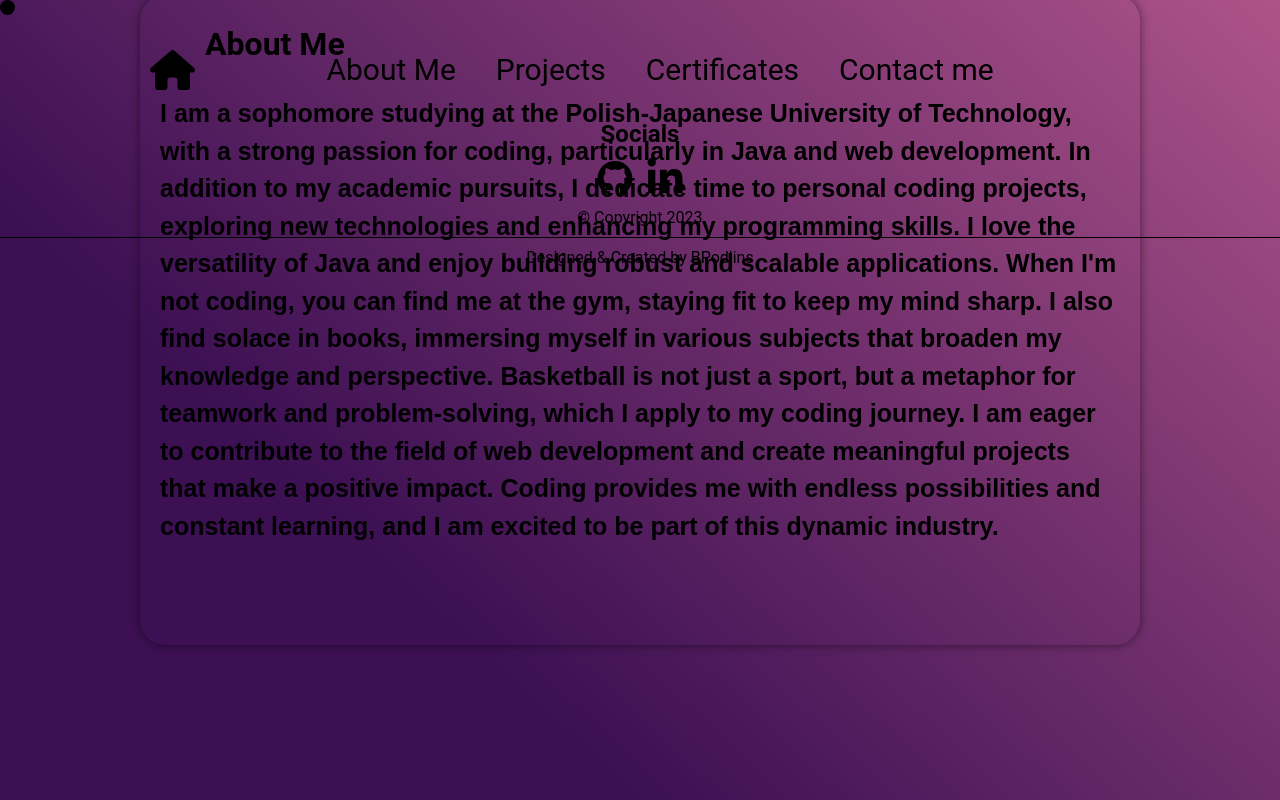
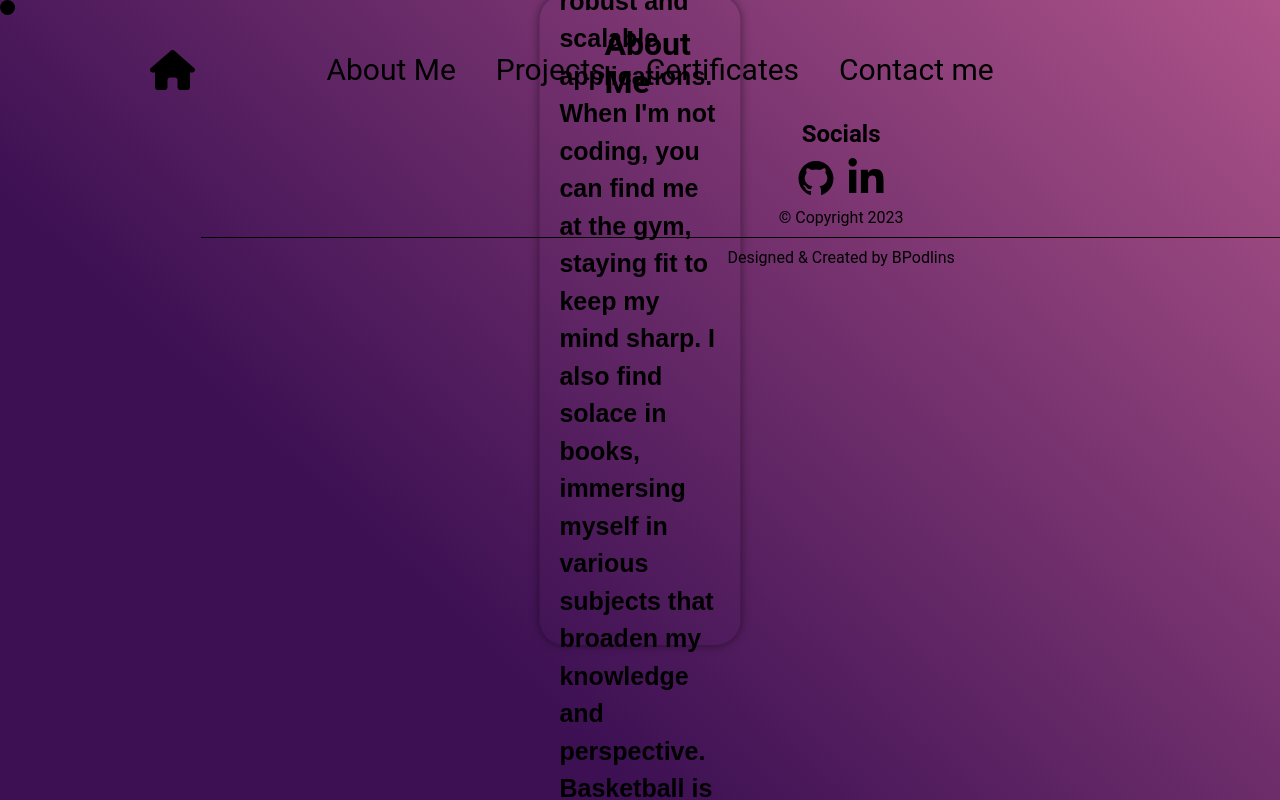
Before and after one commit to BPodlins/Portfolio, a React (Vite) app: page /about in a window 1280 px wide. Built offline with nearby package versions, Linux system fonts and the light colour scheme; no server answers.

Commit message:
home works

```diff
--- a/src/Components/About/about.css
+++ b/src/Components/About/about.css
@@ -6,7 +6,7 @@
     justify-content: center;
     align-items: center;
     box-shadow: 0 0 10px rgba(0, 0, 0, 0.5);
-    position: fixed;
+    position: relative;
     top: 40%;
     left: 50%;
     transform: translate(-50%, -50%);
--- a/src/Components/Nav/nav.css
+++ b/src/Components/Nav/nav.css
@@ -49,6 +49,8 @@
     position: relative;
     top: 200px;
     left: 100px;
+    left: 50%;
+  transform: translateX(-50%);
   }
 
   .nav ul {
@@ -84,7 +86,6 @@
   .nav {
     top:300px;
     padding: 30px;
-    left: 70px;
   }
 
   .nav li {
```
